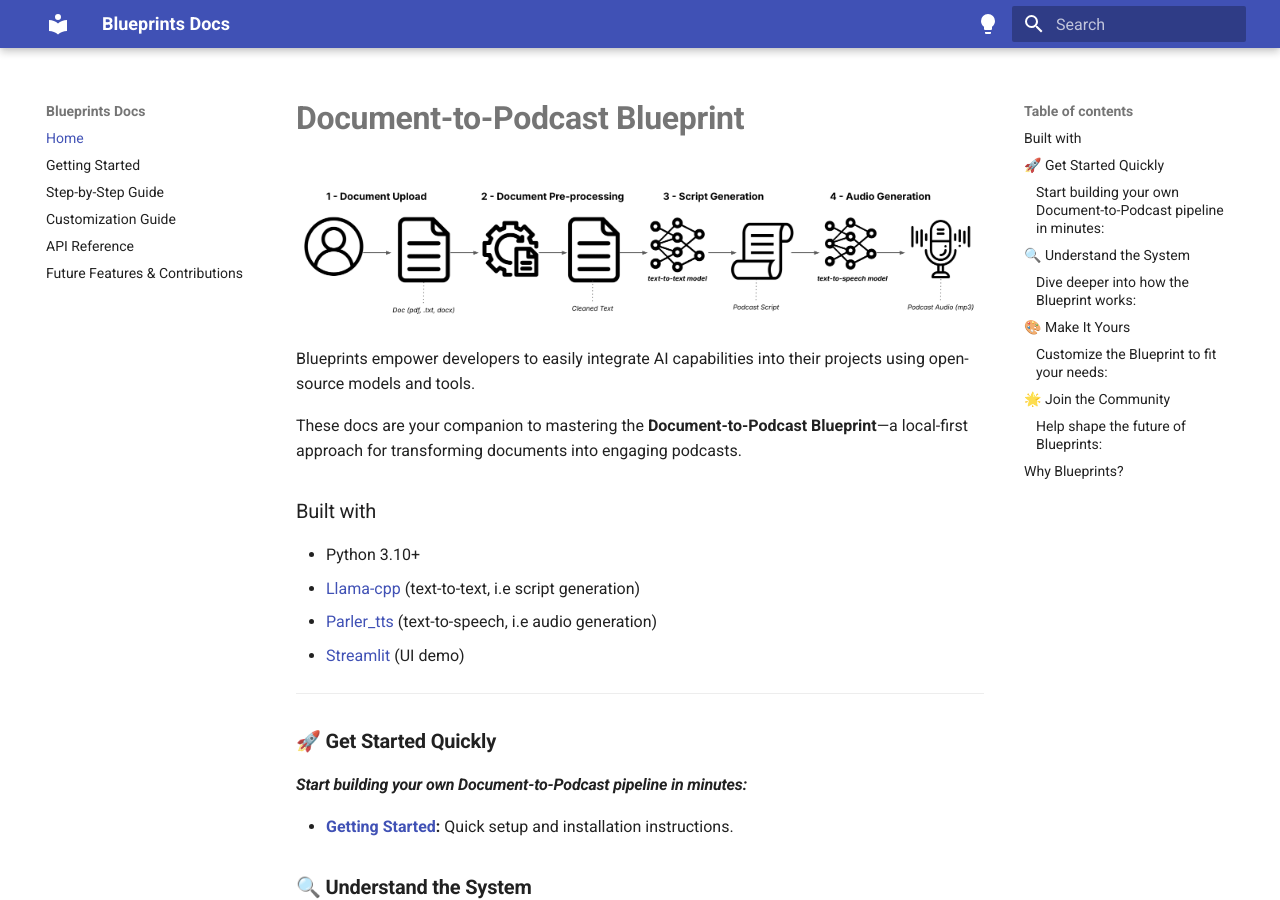
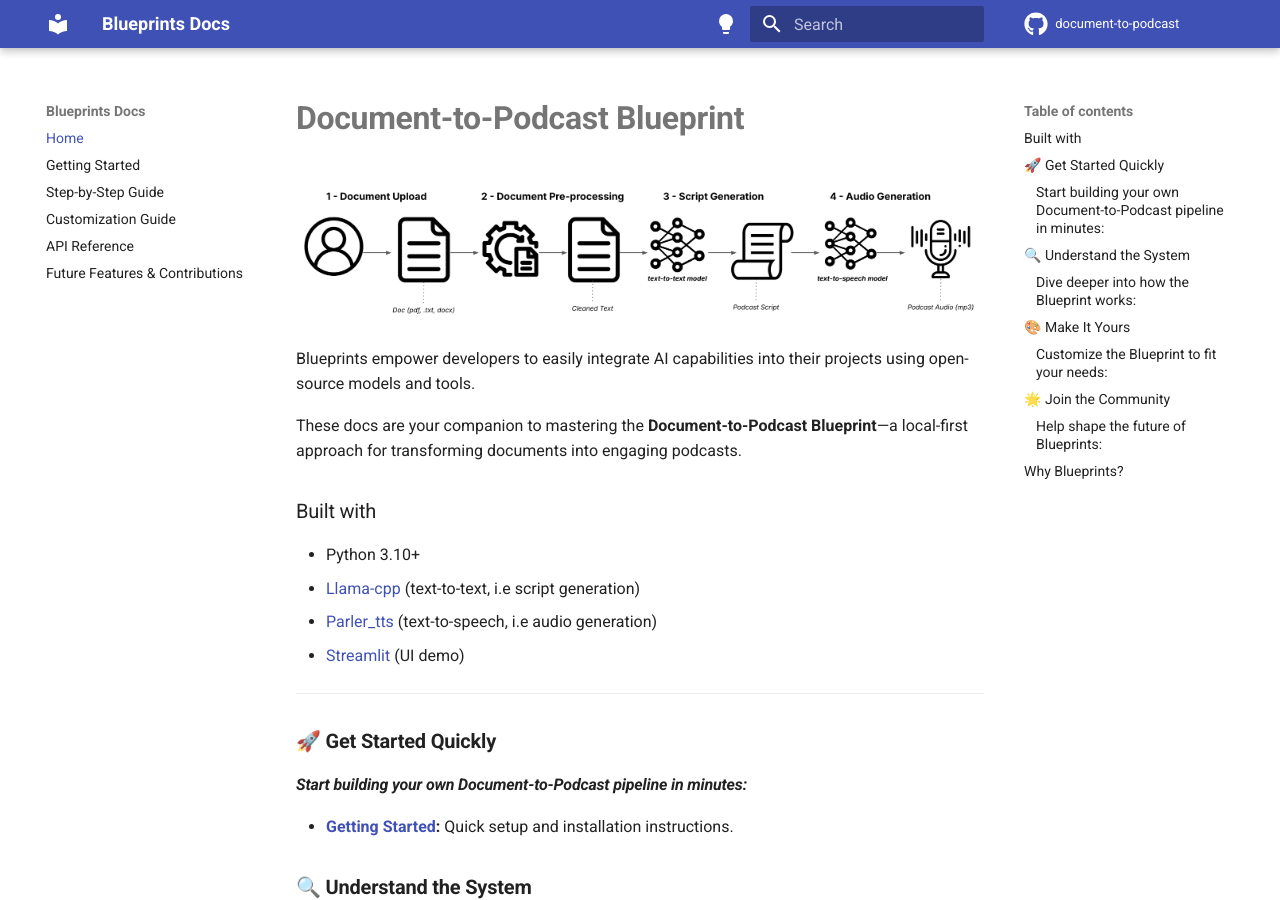
Before and after one commit to Ma-ni-sh565/document-to-podcast, an MkDocs documentation site: the page built from docs/index.md, in a window 1280 px wide and 900 px high. Built offline with MkDocs 1.6.1 and Material for MkDocs 9.7.7, drawn with Linux system fonts in a browser that asks for light colours; comment, search, counter and statistics services are not loaded.

Commit message:
enh(docs): Show GitHub repo. (#51)

```diff
--- a/mkdocs.yml
+++ b/mkdocs.yml
@@ -1,4 +1,6 @@
 site_name: Blueprints Docs
+repo_url: https://github.com/mozilla-ai/document-to-podcast
+repo_name: document-to-podcast
 
 nav:
   - Home: index.md
@@ -9,6 +11,8 @@ nav:
   - Future Features & Contributions: future-features-contributions.md
 
 theme:
+  icon:
+    repo: fontawesome/brands/github
   name: material
   palette:
     - scheme: default
```
